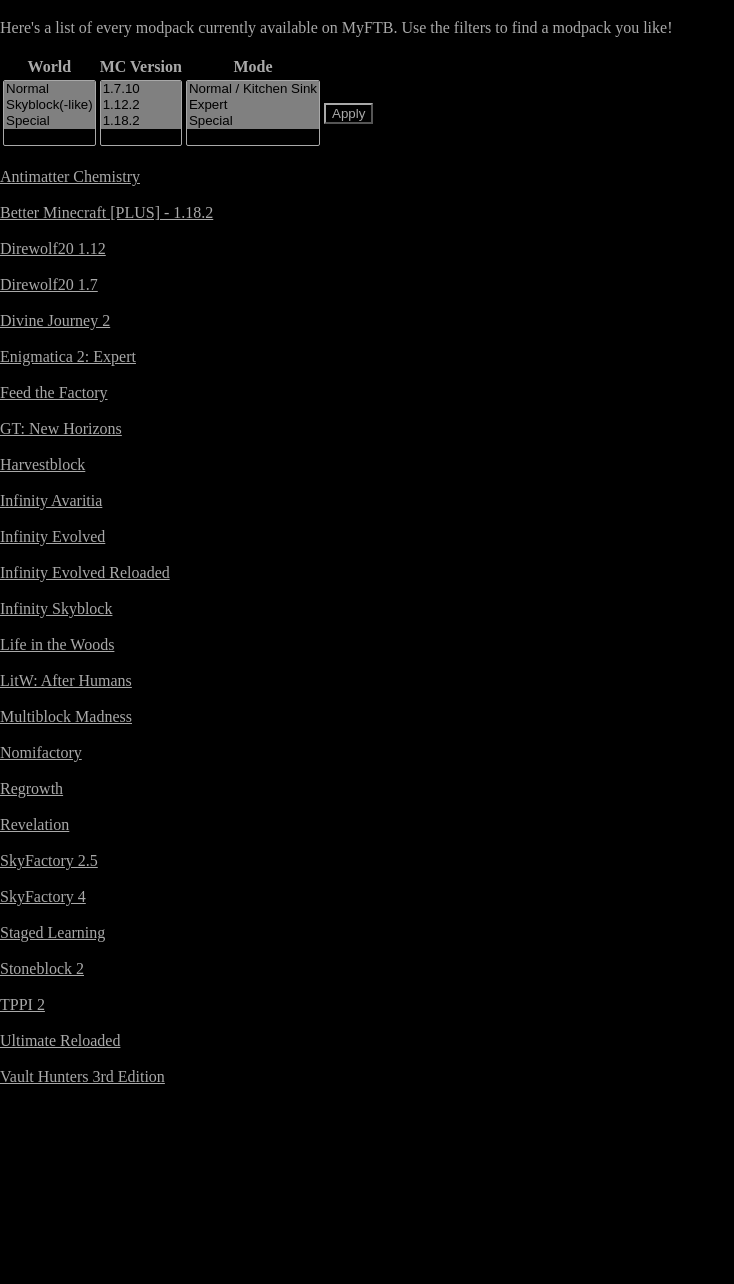
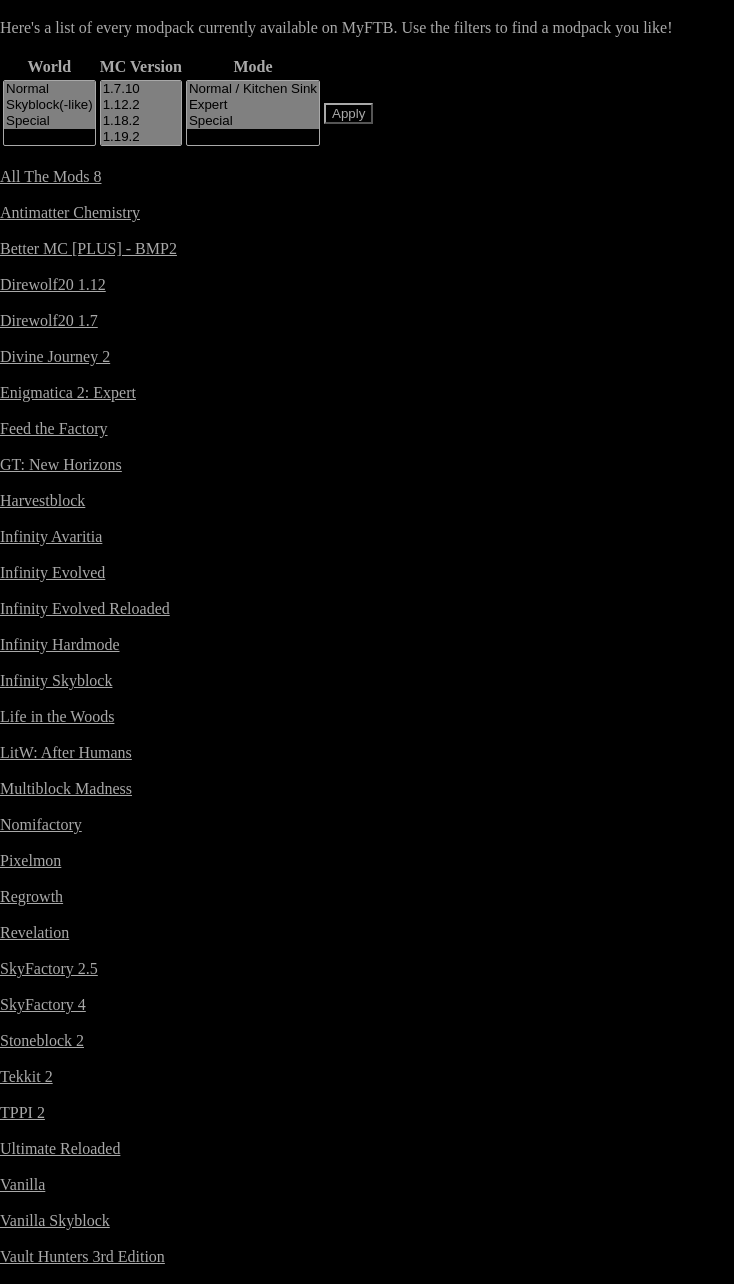
Before and after one commit to Einhornyordle/einhornyordle.eu, a plain HTML site: page MyFTB/Users/index.html in a window 1280 px wide. Shown: the part 134-1418 px from the top of the page, without its empty margins (0-734 px from the left). Before the commit the page ends 1238 px from the top, so only its background shows below. Drawn offline with Linux system fonts and the light colour scheme.

Commit message:
Update MyFTB Modlist

```diff
--- a/MyFTB/Users/index.html
+++ b/MyFTB/Users/index.html
@@ -42,6 +42,7 @@
                     <option value="0" selected>1.7.10</option>
                     <option value="1" selected>1.12.2</option>
                     <option value="2" selected>1.18.2</option>
+                    <option value="3" selected>1.19.2</option>
                 </select>
             </td>
             <td>
--- a/MyFTB/Users/script.js
+++ b/MyFTB/Users/script.js
@@ -1,6 +1,13 @@
 "use strict";
 
 const modpacks = [
+    {
+        "name": "All The Mods 8",
+        "link": "https://myftb.de/servers/atm8",
+        "world": "0",
+        "version": "3",
+        "mode": "0"
+    },
     {
         "name": "Antimatter Chemistry",
         "link": "https://myftb.de/servers/antimatter",
@@ -9,7 +16,7 @@ const modpacks = [
         "mode": "1"
     },
     {
-        "name": "Better Minecraft [PLUS] - 1.18.2",
+        "name": "Better MC [PLUS] - BMP2",
         "link": "https://myftb.de/servers/BetterMinecraft118Plus",
         "world": "0",
         "version": "2",
@@ -76,7 +83,7 @@ const modpacks = [
         "link": "https://myftb.de/servers/infinity-evolved",
         "world": "0",
         "version": "0",
-        "mode": "-1"
+        "mode": "0"
     },
     {
         "name": "Infinity Evolved Reloaded",
@@ -84,6 +91,13 @@ const modpacks = [
         "world": "0",
         "version": "1",
         "mode": "-1"
+    },
+    {
+        "name": "Infinity Hardmode",
+        "link": "https://myftb.de/servers/infinity-hardmode",
+        "world": "0",
+        "version": "0",
+        "mode": "1"
     },
     {
         "name": "Infinity Skyblock",
@@ -121,6 +135,13 @@ const modpacks = [
         "mode": "1"
     },
     {
+        "name": "Pixelmon",
+        "link": "https://myftb.de/servers/pixelmon",
+        "world": "0",
+        "version": "1",
+        "mode": "0"
+    },
+    {
         "name": "Regrowth",
         "link": "https://myftb.de/servers/regrowth",
         "world": "2",
@@ -149,16 +170,16 @@ const modpacks = [
         "mode": "0"
     },
     {
-        "name": "Staged Learning",
-        "link": "https://myftb.de/servers/staged-learning",
-        "world": "0",
-        "version": "1",
-        "mode": "1"
-    },
-    {
         "name": "Stoneblock 2",
         "link": "https://myftb.de/servers/stoneblock-2",
         "world": "1",
+        "version": "1",
+        "mode": "0"
+    },
+    {
+        "name": "Tekkit 2",
+        "link": "https://myftb.de/servers/tekkit2",
+        "world": "0",
         "version": "1",
         "mode": "0"
     },
@@ -175,6 +196,20 @@ const modpacks = [
         "world": "0",
         "version": "1",
         "mode": "0"
+    },
+    {
+        "name": "Vanilla",
+        "link": "https://myftb.de/servers/vanilla",
+        "world": "0",
+        "version": "3",
+        "mode": "0"
+    },
+    {
+        "name": "Vanilla Skyblock",
+        "link": "https://myftb.de/servers/vskyblock",
+        "world": "1",
+        "version": "3",
+        "mode": "2"
     },
     {
         "name": "Vault Hunters 3rd Edition",
```
